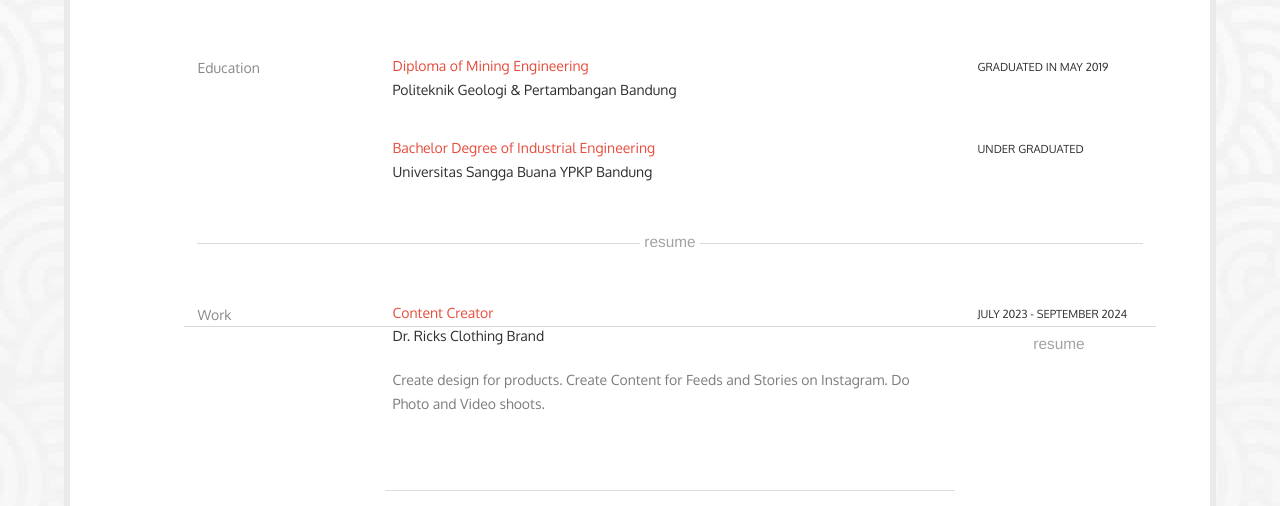
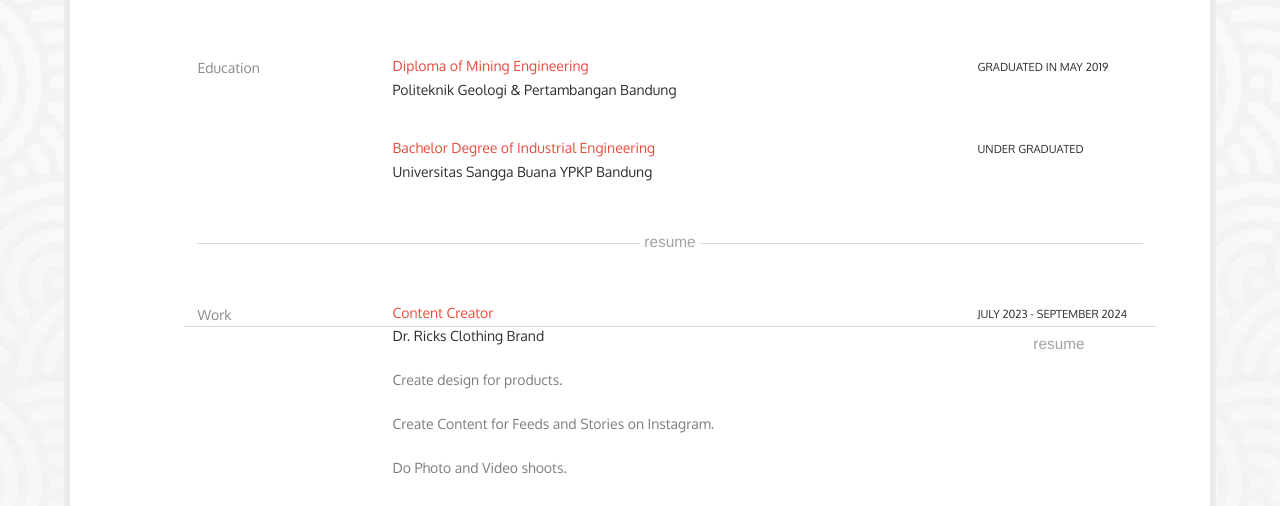
Before and after one commit to nadinsylva/nadinsylva.github.io-progress, a plain HTML site: page resume.html in a window 1280 px wide. Shown: the part 418-924 px from the top of the page. Drawn offline with Linux system fonts and the light colour scheme; a web font is replaced by a local one.

Commit message:
Update resume.html

```diff
--- a/resume.html
+++ b/resume.html
@@ -129,9 +129,9 @@
 					      <p><span class="e-heading">Content Creator</span><br/>
 						 Dr. Ricks Clothing Brand <br/>
 					     </p>
-					     <p><span class="more">Create design for products.
-					     Create Content for Feeds and Stories on Instagram.
-					     Do Photo and Video shoots.
+					     <p><span class="more">Create design for products.</span></p>
+					     <p><span class="more">Create Content for Feeds and Stories on Instagram.</span></p>
+					     <p><span class="more">Do Photo and Video shoots.</span></p>
 					     </span></p>
 				        </div>
 				        <div class="col-lg-3">
```
